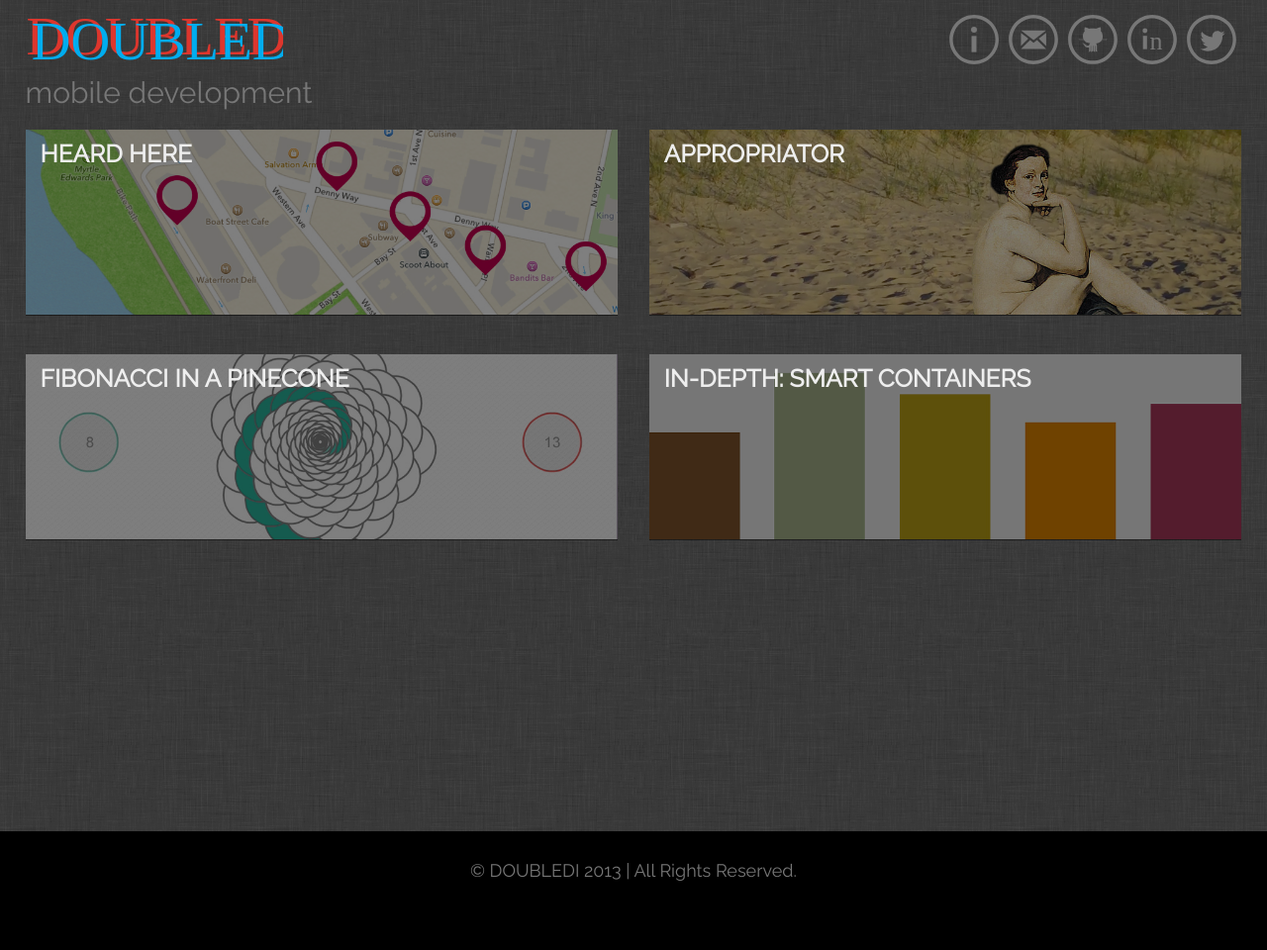
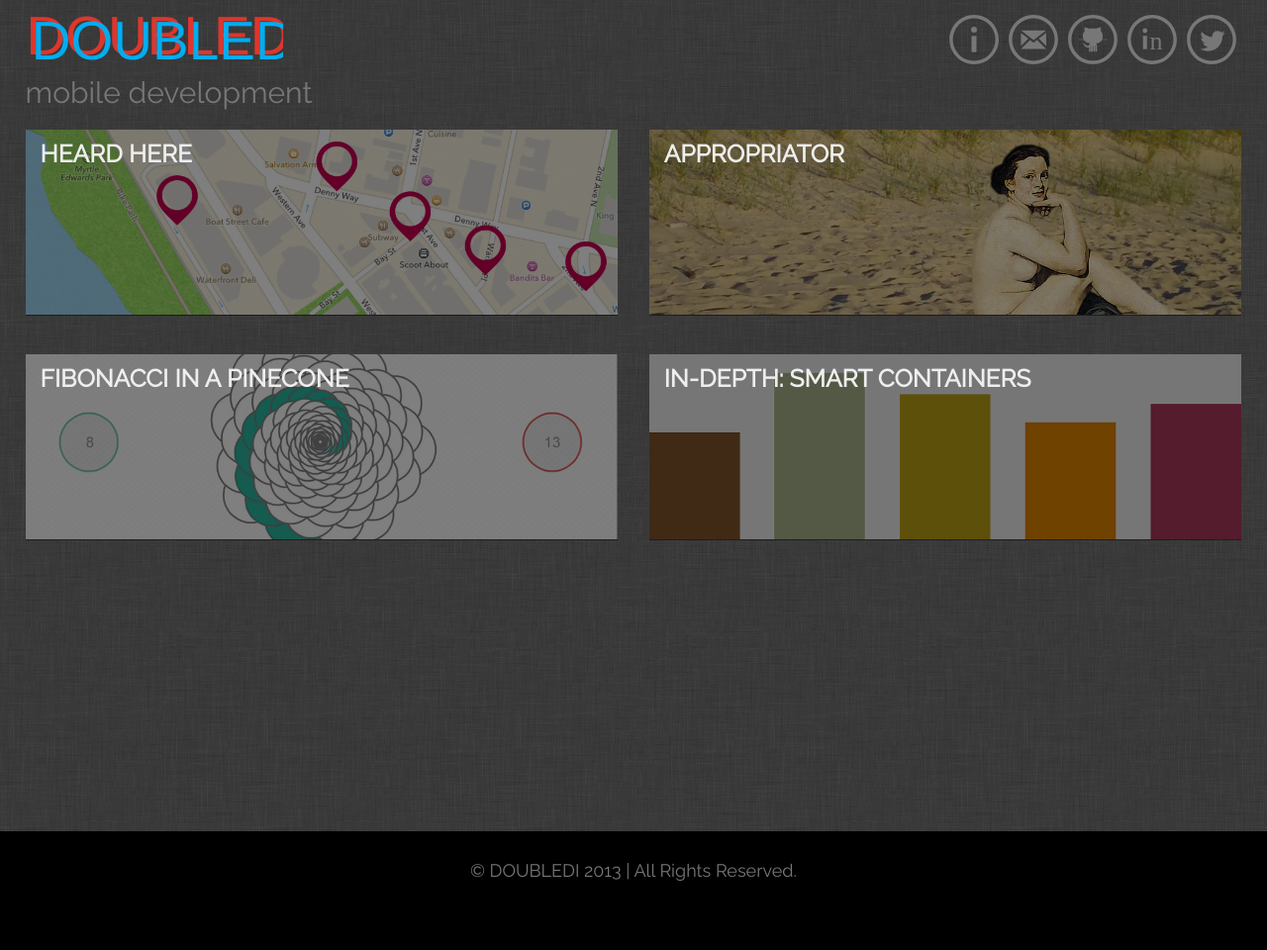
Before and after one commit to diannamertz/doubledi.github.com, a Jekyll site: the page built from index.html, in a window 1280 px wide. Shown: the whole page at 99% size. Built offline with Jekyll 4.4.1, drawn with Linux system fonts in a browser that asks for light colours.

Commit message:
fix firefox

```diff
--- a/_layouts/default.html
+++ b/_layouts/default.html
@@ -52,11 +52,11 @@
                       target="_top">
                 <text transform="matrix(1 0 0 1 0.5049 45.041)"
                       fill="#DD362D"
-                      font-family="'OriyaSangamMN'"
+                      font-family="'OriyaSangamMN', 'Helvetica Neue'"
                       font-size="55">DOUBLEDI</text>
                 <text transform="matrix(1 0 0 1 5.7803 50.127)"
                       fill="#00ADEF"
-                      font-family="'OriyaSangamMN'"
+                      font-family="'OriyaSangamMN', 'Helvetica Neue'"
                       font-size="55">DOUBLEDI</text>
                       </a>
                 </svg>
```
